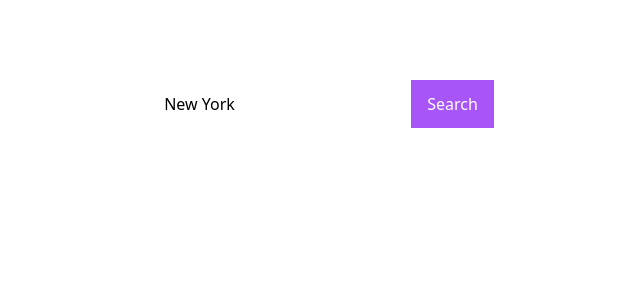
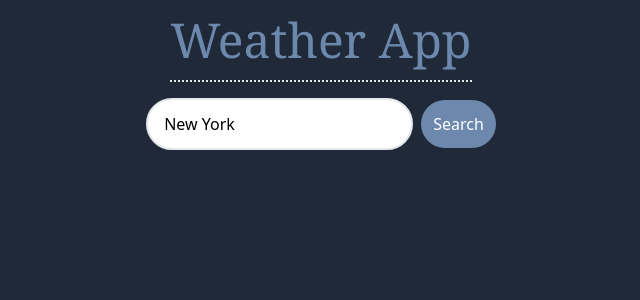
Before and after one commit to slimawill/Weather-App, a React (Create React App) app in the folder weather-app/: page / in a window 1280 px wide. Shown: the top 300 px of the page, without its empty margins (319-959 px from the left). Built offline with nearby package versions, Linux system fonts and the light colour scheme.

Commit message:
finished layout

```diff
--- a/weather-app/src/App.js
+++ b/weather-app/src/App.js
@@ -22,32 +22,32 @@ function App() {
   };
 
   return (
-    <div className='app flex flex-col items-center'>
-      <h1 className="py-4 text-5xl text-white font-serif">Search Weather</h1>
-        <div className="form">
+    <div className='bg-[#1f2937] h-screen flex flex-col items-center'>
+      <h1 className="py-4 text-[#6d88ad] border-b-2 border-dotted mb-2 text-5xl font-serif">Weather App</h1>
+        <div className="py-2 px-3">
           <form onSubmit={handleSubmit}>
             <input
               type="text"
               placeholder="Enter city name"
-              className="px-4 py-3"
+              className="px-4 border-2 rounded-full py-3"
               value={city}
               onChange={(e) => setCity(e.target.value)}
               />
-            <button type="submit" className="px-4 py-3 bg-purple-500 text-white">
+            <button type="submit" className="ml-2 rounded-full px-3 py-3 bg-[#6d88ad] text-white">
               Search
             </button>
           </form>
         </div>
 
         {weather && (
-        <div className="card bg-purple-500 text-white w-[220px] h-[350px] flex flex-col justify-center items-center mt-10">
-          <h4 className="text-2xl">{weather.name}</h4>
+        <div className="rounded-lg shadow-xl bg-[#6d88ad] text-white w-[300px] h-[350px] flex flex-col justify-center items-center mt-10">
+          <h4 className="text-4xl font-bold">{weather.name}</h4>
           <img
             src={`http://openweathermap.org/img/w/${weather.weather[0].icon}.png`}
             alt=""
             className="w-[150px]"
           />
-          <h2 className="text-5xl font-bold mb-2">{weather.main.temp}&deg;</h2>
+          <h2 className="text-4xl font-bold mb-2">{weather.main.temp}&deg;</h2>
           <p>{weather.weather[0].main}</p>
         </div>
       )}
```
